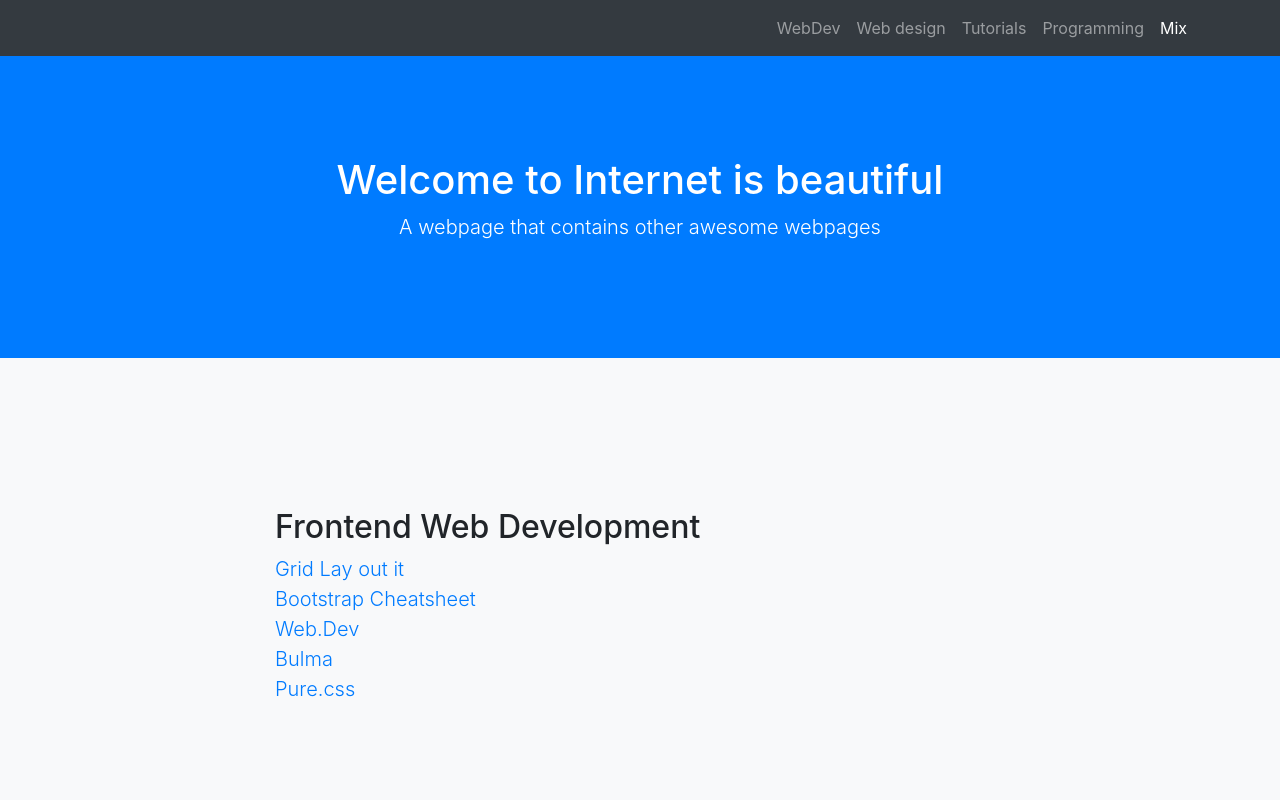
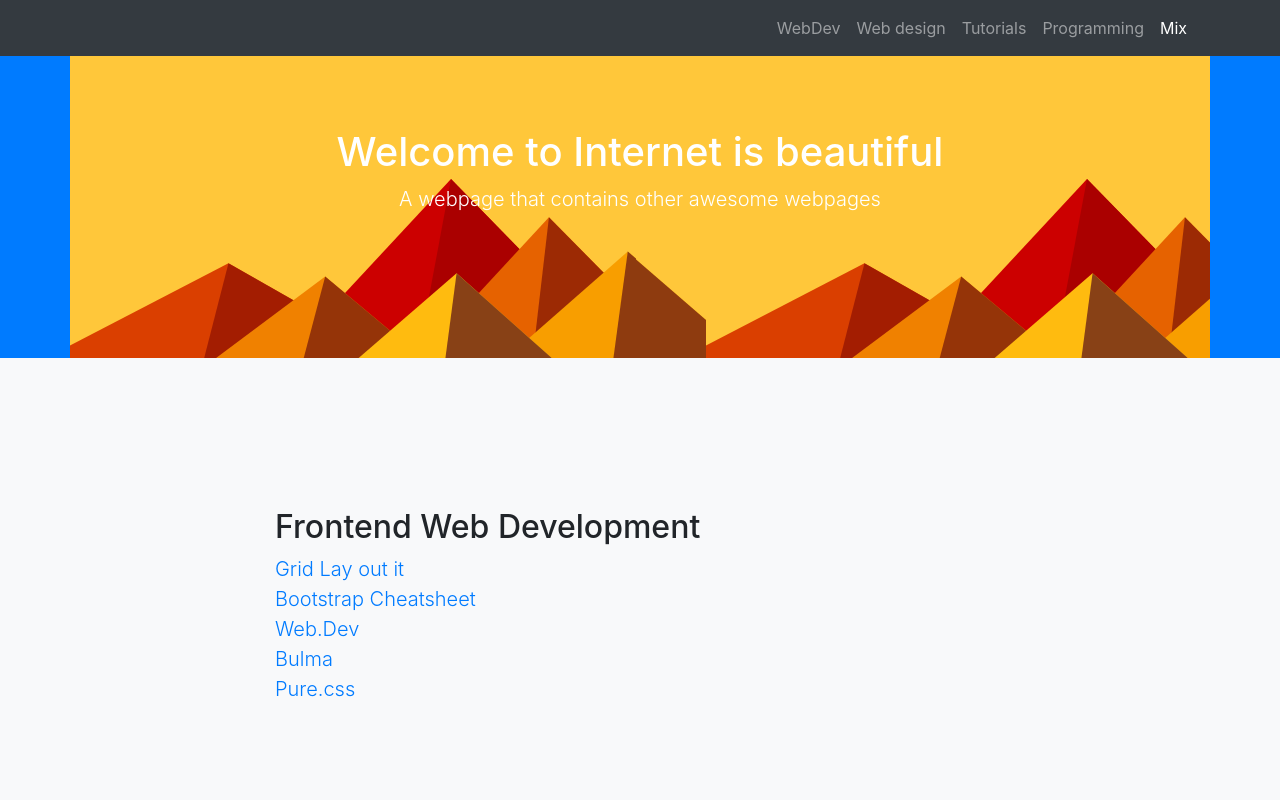
Before and after one commit to magalipujol/internet-is-beautiful, a website with bundled scripts: page index.html in a window 1280 px wide. Shown: the top 800 px of the page. Built offline with nearby package versions, Linux system fonts and the light colour scheme; files whose address does not match are found by name.

Commit message:
little changes

```diff
--- a/css/stylesheet.css
+++ b/css/stylesheet.css
@@ -9,6 +9,14 @@
 
  /* TODO */
  .bg-primary {
-   background-image: url("imagen.svg");
-   background-color: aqua !important;
- }
+   padding: 0;
+  }
+
+  .title-header {
+    padding: 10%;
+    width: 100%;
+  }
+
+  * {
+    box-sizing: unset;
+  }
--- a/index.html
+++ b/index.html
@@ -58,8 +58,8 @@
   </nav>
 
   <header class="bg-primary text-white">
-    <div class="container text-center">
-      <h1>Welcome to Internet is beautiful</h1>
+    <div style ="background: url('Flat-Mountains.svg')"class="container text-center title-header">
+      <h1 >Welcome to Internet is beautiful</h1>
       <p class="lead">A webpage that contains other awesome webpages </p>
     </div>
   </header>
```
Also changed, not shown: Flat-Mountains.svg (added), Liquid-Cheese.svg (added).
